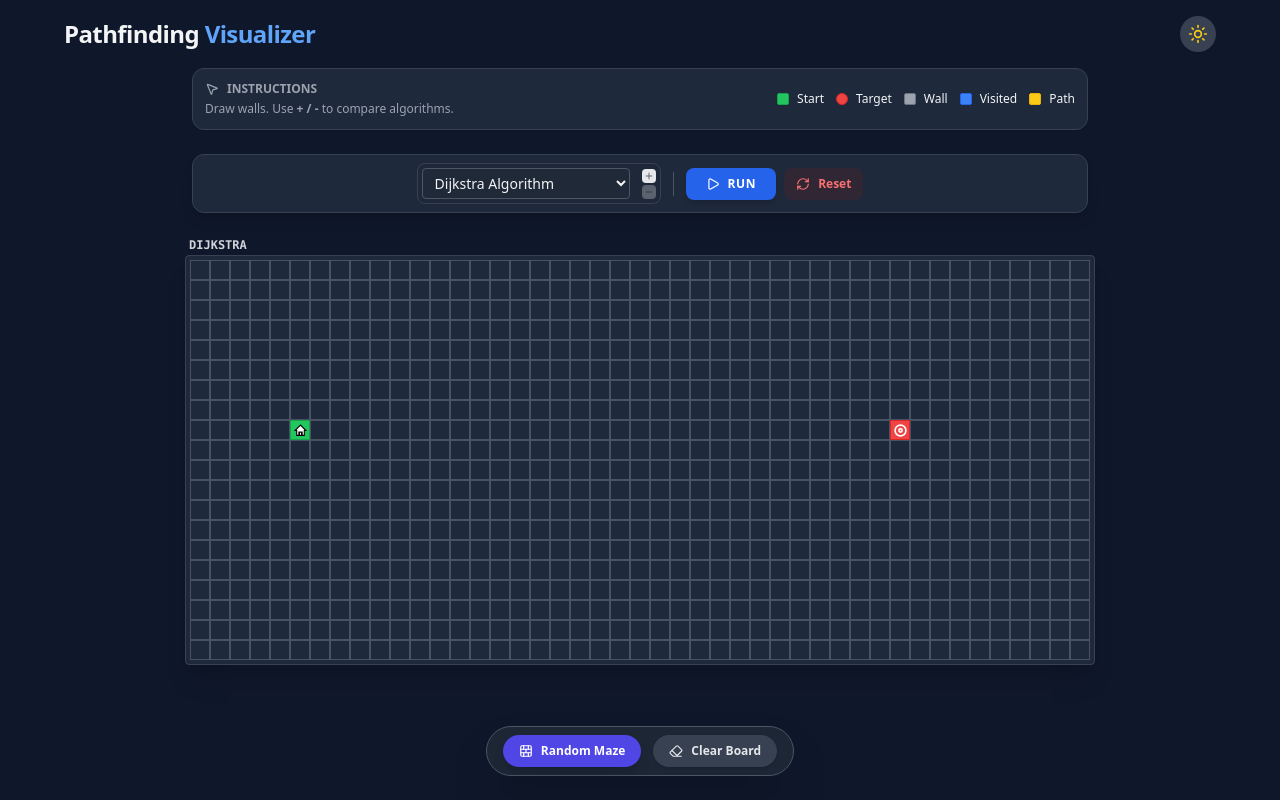
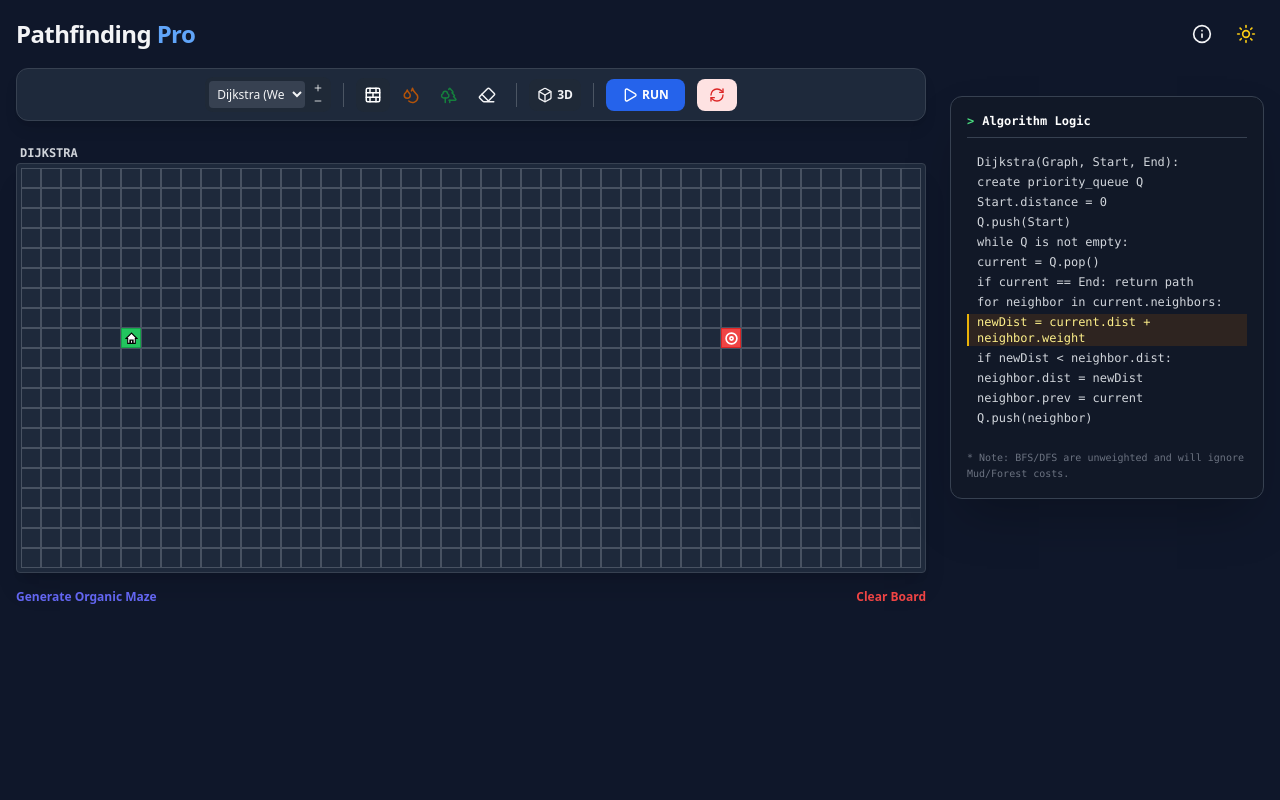
Before and after one commit to Ppratik765/Pathfinding-Algorithm-Visualiser, a React (Vite) app: page / in a window 1280 px wide. Built offline with nearby package versions, Linux system fonts and the light colour scheme.

Commit message:
Update App.jsx

```diff
--- a/src/App.jsx
+++ b/src/App.jsx
@@ -1,7 +1,53 @@
 import React, { useRef, useState, useEffect } from 'react';
 import { Grid } from './components/Grid';
-import { Play, RefreshCw, Moon, Sun, BrickWall, Eraser, MousePointer2, Plus, Minus } from 'lucide-react';
+import { Play, RefreshCw, Moon, Sun, BrickWall, Eraser, Info, Plus, Minus, Box, Trees, Droplets } from 'lucide-react';
 import { clsx } from 'clsx';
+
+// Pseudo-Code Data
+const PSEUDO_CODE = {
+  dijkstra: [
+    "Dijkstra(Graph, Start, End):",
+    "  create priority_queue Q",
+    "  Start.distance = 0",
+    "  Q.push(Start)",
+    "  while Q is not empty:",
+    "    current = Q.pop()",
+    "    if current == End: return path",
+    "    for neighbor in current.neighbors:",
+    "      newDist = current.dist + neighbor.weight", // Highlight logic for weights
+    "      if newDist < neighbor.dist:",
+    "        neighbor.dist = newDist",
+    "        neighbor.prev = current",
+    "        Q.push(neighbor)"
+  ],
+  bfs: [
+    "BFS(Graph, Start, End):",
+    "  create queue Q",
+    "  Q.push(Start)",
+    "  mark Start as visited",
+    "  while Q is not empty:",
+    "    current = Q.pop()",
+    "    if current == End: return path",
+    "    for neighbor in current.neighbors:",
+    "      if neighbor not visited:",
+    "        mark visited",
+    "        Q.push(neighbor)"
+  ],
+  astar: [
+    "A*(Graph, Start, End):",
+    "  openSet = {Start}",
+    "  Start.g = 0, Start.f = h(Start, End)",
+    "  while openSet not empty:",
+    "    current = node in openSet with lowest f",
+    "    if current == End: return path",
+    "    for neighbor in neighbors:",
+    "      tempG = current.g + neighbor.weight",
+    "      if tempG < neighbor.g:",
+    "        neighbor.g = tempG",
+    "        neighbor.f = tempG + h(neighbor, End)",
+    "        if neighbor not in openSet: add it"
+  ]
+};
 
 function App() {
   const [darkMode, setDarkMode] = useState(true);
@@ -9,15 +55,20 @@ function App() {
   const [results, setResults] = useState({});
   const [masterGrid, setMasterGrid] = useState(null);
 
+  // New States
+  const [tool, setTool] = useState('wall'); // wall, mud, forest, eraser
+  const [is3D, setIs3D] = useState(false);
+  const [showInstructions, setShowInstructions] = useState(false);
+
   const gridRefs = useRef({});
 
   const allAlgorithms = [
-      { value: 'dijkstra', label: 'Dijkstra Algorithm' },
-      { value: 'Astar', label: 'A* Search' },
-      { value: 'bfs', label: 'Breadth-First Search (BFS)' },
-      { value: 'dfs', label: 'Depth-First Search (DFS)' },
-      { value: 'greedy', label: 'Greedy Best-First Search' },
-      { value: 'bidirectional', label: 'Bidirectional BFS' },
+      { value: 'dijkstra', label: 'Dijkstra (Weighted)' },
+      { value: 'astar', label: 'A* Search (Weighted)' },
+      { value: 'greedy', label: 'Greedy Best-First (Weighted)' },
+      { value: 'bfs', label: 'BFS (Unweighted)' },
+      { value: 'dfs', label: 'DFS (Unweighted)' },
+      { value: 'bidirectional', label: 'Bidirectional (Unweighted)' },
   ];
 
   useEffect(() => {
@@ -27,199 +78,142 @@ function App() {
 
   const handleRun = () => {
     setResults({});
-    activeAlgos.forEach(algo => {
-        if(gridRefs.current[algo]) gridRefs.current[algo].animate();
-    });
+    activeAlgos.forEach(algo => { if(gridRefs.current[algo]) gridRefs.current[algo].animate(); });
   };
-
   const handleReset = () => {
     setResults({});
-    activeAlgos.forEach(algo => {
-        if(gridRefs.current[algo]) gridRefs.current[algo].reset();
-    });
+    activeAlgos.forEach(algo => { if(gridRefs.current[algo]) gridRefs.current[algo].reset(); });
   };
-
-  const handleClearWalls = () => {
-     const masterAlgo = activeAlgos[0];
-     if (gridRefs.current[masterAlgo]) gridRefs.current[masterAlgo].clearWalls();
+  const handleClear = () => {
+     if(gridRefs.current[activeAlgos[0]]) gridRefs.current[activeAlgos[0]].clearWalls();
   };
-
-  const handleGenerateMaze = () => {
-      handleClearWalls();
+  const handleMaze = () => {
+     handleClear();
      setTimeout(() => {
-          const masterAlgo = activeAlgos[0];
-          if (gridRefs.current[masterAlgo]) gridRefs.current[masterAlgo].generateMaze();
+        if(gridRefs.current[activeAlgos[0]]) gridRefs.current[activeAlgos[0]].generateMaze();
      }, 100);
   };
 
-  const addAlgorithm = () => {
-      if (activeAlgos.length >= 4) return;
-      const unused = allAlgorithms.find(a => !activeAlgos.includes(a.value));
-      if (unused) {
-          setActiveAlgos([...activeAlgos, unused.value]);
-      }
-  };
-
-  const removeAlgorithm = () => {
-      if (activeAlgos.length > 1) {
-          const newAlgos = [...activeAlgos];
-          newAlgos.pop();
-          setActiveAlgos(newAlgos);
-          setResults({});
-      }
-  };
-
-  const handleAlgoChange = (index, newValue) => {
-      const newAlgos = [...activeAlgos];
-      newAlgos[index] = newValue;
-      setActiveAlgos(newAlgos);
-      setResults({});
-  };
-
-  const handleFinish = (algo, time) => {
-      setResults(prev => ({ ...prev, [algo]: time }));
-  };
-
+  const addAlgorithm = () => { if(activeAlgos.length < 4) setActiveAlgos([...activeAlgos, allAlgorithms.find(a=>!activeAlgos.includes(a.value)).value]); };
+  const removeAlgorithm = () => { if(activeAlgos.length > 1) { const n=[...activeAlgos]; n.pop(); setActiveAlgos(n); setResults({}); }};
   const getWinStatus = (algo) => {
       if (activeAlgos.length === 1) return 'unknown';
       const times = Object.values(results);
-      if (times.length === 0) return 'unknown';
-      const myTime = results[algo];
-      if (!myTime) return 'unknown';
-
-      const minTime = Math.min(...times);
-      if (times.length === activeAlgos.length) {
-          return myTime === minTime ? 'winner' : 'loser';
-      }
-      return 'unknown';
+      if (times.length !== activeAlgos.length) return 'unknown';
+      const min = Math.min(...times);
+      return results[algo] === min ? 'winner' : 'loser';
   };
 
   return (
     <div className="min-h-screen flex flex-col items-center p-4 font-sans bg-gray-50 dark:bg-dark-bg text-gray-800 dark:text-gray-100 transition-colors duration-300">
 
       {/* Header */}
-      <div className="w-full max-w-6xl flex justify-between items-center mb-4">
-        <div>
-            <h1 className="text-2xl font-extrabold tracking-tight">
-            Pathfinding <span className="text-blue-600 dark:text-blue-400">Visualizer</span>
-            </h1>
-        </div>
-
-        <button
-            onClick={() => setDarkMode(!darkMode)}
-            className="p-2 rounded-full bg-gray-200 dark:bg-gray-700 hover:scale-110 transition-transform shadow-sm"
-        >
-            {darkMode ? <Sun size={20} className="text-yellow-400"/> : <Moon size={20} className="text-gray-600"/>}
-        </button>
-      </div>
-
-      {/* Instructions & Legend */}
-      <div className="w-full max-w-4xl mb-6 flex flex-col md:flex-row justify-between items-center gap-4 bg-white dark:bg-dark-panel p-3 rounded-xl shadow-sm border border-gray-200 dark:border-gray-700">
-         <div className="flex flex-col gap-1">
-            <h3 className="font-bold flex items-center gap-2 text-xs uppercase text-gray-400">
-                <MousePointer2 size={14} /> Instructions
-            </h3>
-            <p className="text-xs text-gray-500 dark:text-gray-400">
-                Draw walls. Use <span className="font-bold">+ / -</span> to compare algorithms.
-            </p>
-         </div>
-
-         {/* LEGEND */}
-         <div className="flex flex-wrap gap-3 text-xs font-medium">
-            <div className="flex items-center gap-2">
-                <div className="w-3 h-3 bg-green-500 border border-green-600 rounded-sm"></div> <span>Start</span>
-            </div>
-            <div className="flex items-center gap-2">
-                <div className="w-3 h-3 bg-red-500 border border-red-600 rounded-full"></div> <span>Target</span>
-            </div>
-            <div className="flex items-center gap-2">
-                <div className="w-3 h-3 bg-gray-800 dark:bg-gray-400 border border-gray-900 dark:border-gray-500 rounded-sm"></div> <span>Wall</span>
-            </div>
-            <div className="flex items-center gap-2">
-                <div className="w-3 h-3 bg-blue-500 border border-blue-600 rounded-sm"></div> <span>Visited</span>
-            </div>
-            <div className="flex items-center gap-2">
-                <div className="w-3 h-3 bg-yellow-400 border border-yellow-500 rounded-sm"></div> <span>Path</span>
-            </div>
+      <div className="w-full max-w-7xl flex justify-between items-center mb-4">
+        <h1 className="text-2xl font-extrabold tracking-tight">Pathfinding <span className="text-blue-600 dark:text-blue-400">Pro</span></h1>
+        <div className="flex gap-2">
+            <button onClick={() => setShowInstructions(true)} className="p-2 rounded-full hover:bg-gray-200 dark:hover:bg-gray-700"><Info size={20}/></button>
+            <button onClick={() => setDarkMode(!darkMode)} className="p-2 rounded-full hover:bg-gray-200 dark:hover:bg-gray-700">{darkMode ? <Sun size={20} className="text-yellow-400"/> : <Moon size={20}/>}</button>
         </div>
       </div>
 
-      {/* Control Bar */}
-      <div className="bg-white dark:bg-dark-panel p-2 rounded-xl shadow-lg border border-gray-200 dark:border-gray-700 flex flex-wrap gap-2 items-center justify-center mb-6 w-full max-w-4xl z-10 sticky top-2">
-        <div className="flex gap-2 items-center bg-gray-50 dark:bg-gray-800/50 p-1 rounded-lg border border-gray-200 dark:border-gray-700">
-            {activeAlgos.map((currentAlgo, idx) => (
-                <select
-                    key={idx}
-                    value={currentAlgo}
-                    onChange={(e) => handleAlgoChange(idx, e.target.value)}
-                    className="px-2 py-1 bg-white dark:bg-gray-800 border dark:border-gray-600 rounded text-sm font-medium focus:ring-2 focus:ring-blue-500 outline-none"
-                >
-                    {allAlgorithms.map(opt => (
-                        (opt.value === currentAlgo || !activeAlgos.includes(opt.value)) &&
-                        <option key={opt.value} value={opt.value}>{opt.label}</option>
-                    ))}
+      {/* Main Layout: Grid Left, Code Panel Right (lg screens) */}
+      <div className="flex flex-col lg:flex-row gap-6 w-full max-w-7xl">
+
+          {/* LEFT: Controls & Grid */}
+          <div className="flex-1 flex flex-col items-center">
+
+              {/* TOOLBAR */}
+              <div className="bg-white dark:bg-dark-panel p-2 rounded-xl shadow-lg border border-gray-200 dark:border-gray-700 flex flex-wrap gap-3 items-center justify-center mb-6 w-full sticky top-2 z-50">
+                {/* Algorithms */}
+                <div className="flex gap-1 bg-gray-100 dark:bg-gray-800 p-1 rounded-lg">
+                    {activeAlgos.map((cur, i) => (
+                        <select key={i} value={cur} onChange={(e)=>{const n=[...activeAlgos]; n[i]=e.target.value; setActiveAlgos(n); setResults({})}} className="w-24 px-1 py-1 text-xs bg-white dark:bg-gray-700 rounded border-none outline-none">
+                            {allAlgorithms.map(a=>( (a.value===cur || !activeAlgos.includes(a.value)) && <option key={a.value} value={a.value}>{a.label}</option>))}
                         </select>
                     ))}
-
-            <div className="flex flex-col gap-0.5 ml-1">
-                <button onClick={addAlgorithm} disabled={activeAlgos.length >= 4} className="p-0.5 bg-gray-200 hover:bg-green-100 text-gray-600 hover:text-green-600 rounded disabled:opacity-30">
-                    <Plus size={10} />
-                </button>
-                <button onClick={removeAlgorithm} disabled={activeAlgos.length <= 1} className="p-0.5 bg-gray-200 hover:bg-red-100 text-gray-600 hover:text-red-600 rounded disabled:opacity-30">
-                    <Minus size={10} />
-                </button>
-            </div>
+                    <div className="flex flex-col"><button onClick={addAlgorithm} className="h-full px-1 hover:text-green-500"><Plus size={10}/></button><button onClick={removeAlgorithm} className="h-full px-1 hover:text-red-500"><Minus size={10}/></button></div>
                 </div>
 
-        <div className="h-6 w-px bg-gray-300 dark:bg-gray-600 mx-1 hidden md:block"></div>
+                <div className="w-px h-6 bg-gray-300 dark:bg-gray-600"></div>
 
-        <button onClick={handleRun} className="flex items-center gap-2 px-5 py-2 bg-blue-600 hover:bg-blue-700 text-white rounded-lg font-bold shadow-md transition-transform active:scale-95 text-xs uppercase tracking-wider">
-          <Play size={14} /> Run
+                {/* Drawing Tools */}
+                <div className="flex gap-1">
+                    <button onClick={()=>setTool('wall')} title="Wall" className={clsx("p-2 rounded-lg transition-all", tool==='wall' ? "bg-gray-800 text-white" : "hover:bg-gray-200 dark:hover:bg-gray-700")}><BrickWall size={18}/></button>
+                    <button onClick={()=>setTool('mud')} title="Mud (Cost 5)" className={clsx("p-2 rounded-lg transition-all", tool==='mud' ? "bg-amber-700 text-white" : "hover:bg-gray-200 dark:hover:bg-gray-700 text-amber-700")}><Droplets size={18}/></button>
+                    <button onClick={()=>setTool('forest')} title="Forest (Cost 15)" className={clsx("p-2 rounded-lg transition-all", tool==='forest' ? "bg-green-700 text-white" : "hover:bg-gray-200 dark:hover:bg-gray-700 text-green-700")}><Trees size={18}/></button>
+                    <button onClick={()=>setTool('eraser')} title="Eraser" className={clsx("p-2 rounded-lg transition-all", tool==='eraser' ? "bg-blue-600 text-white" : "hover:bg-gray-200 dark:hover:bg-gray-700")}><Eraser size={18}/></button>
+                </div>
+
+                <div className="w-px h-6 bg-gray-300 dark:bg-gray-600"></div>
+
+                {/* 3D Toggle */}
+                <button onClick={()=>setIs3D(!is3D)} className={clsx("p-2 rounded-lg font-bold text-xs flex items-center gap-1", is3D ? "bg-purple-600 text-white" : "bg-gray-100 dark:bg-gray-800")}>
+                    <Box size={16}/> 3D
                 </button>
 
-        <button onClick={handleReset} className="flex items-center gap-2 px-3 py-2 bg-red-50 hover:bg-red-100 text-red-600 dark:bg-red-900/20 dark:text-red-400 rounded-lg font-bold text-xs">
-          <RefreshCw size={14} /> Reset
-        </button>
+                <div className="w-px h-6 bg-gray-300 dark:bg-gray-600"></div>
+
+                <button onClick={handleRun} className="px-4 py-2 bg-blue-600 hover:bg-blue-700 text-white rounded-lg font-bold text-xs flex items-center gap-1"><Play size={16}/> RUN</button>
+                <button onClick={handleReset} className="px-3 py-2 bg-red-100 text-red-600 hover:bg-red-200 rounded-lg font-bold text-xs"><RefreshCw size={16}/></button>
               </div>
 
-      {/* Grids Container */}
-      <div className="flex flex-col gap-4 w-full items-center pb-24">
+              {/* GRIDS */}
+              <div className="flex flex-col gap-6 w-full items-center pb-24">
                 {activeAlgos.map((algo, index) => (
-            <div key={algo} className={clsx("relative transition-all duration-500", index > 0 && "opacity-90 hover:opacity-100")}>
+                    <div key={algo} className={clsx("relative transition-opacity", index > 0 && "opacity-90")}>
                         <Grid
                             ref={el => gridRefs.current[algo] = el}
                             algoType={algo}
                             isComparison={index > 0}
                             masterGridState={index > 0 ? masterGrid : null}
                             onGridUpdate={index === 0 ? setMasterGrid : undefined}
-                    onFinish={handleFinish}
+                            onFinish={(alg, t) => setResults(p => ({...p, [alg]: t}))}
                             winStatus={getWinStatus(algo)}
+                            is3D={is3D}
+                            tool={tool}
                         />
-                {index > 0 && (
-                     <div className="absolute bottom-2 right-2 bg-black/50 text-white text-[10px] px-2 py-0.5 rounded pointer-events-none backdrop-blur-sm">
-                        Linked to Master
-                    </div>
-                )}
+                        {index===0 && <button onClick={handleMaze} className="absolute -bottom-8 left-0 text-xs font-bold text-indigo-500 hover:underline">Generate Organic Maze</button>}
+                        {index===0 && <button onClick={handleClear} className="absolute -bottom-8 right-0 text-xs font-bold text-red-500 hover:underline">Clear Board</button>}
                     </div>
                 ))}
               </div>
-
-      {/* Bottom Floating Controls */}
-      <div className="fixed bottom-6 flex gap-3 bg-white/90 dark:bg-gray-800/90 backdrop-blur p-2 px-4 rounded-full shadow-2xl border border-gray-200 dark:border-gray-600 z-50">
-        <button
-            onClick={handleGenerateMaze}
-            className="flex items-center gap-2 px-4 py-2 bg-indigo-600 hover:bg-indigo-700 text-white rounded-full font-bold text-xs shadow-lg transition-all hover:-translate-y-1"
-        >
-            <BrickWall size={14} /> Random Maze
-        </button>
-        <button
-            onClick={handleClearWalls}
-            className="flex items-center gap-2 px-4 py-2 bg-gray-200 hover:bg-gray-300 dark:bg-gray-700 dark:hover:bg-gray-600 text-gray-800 dark:text-gray-200 rounded-full font-bold text-xs shadow transition-all"
-        >
-            <Eraser size={14} /> Clear Board
-        </button>
           </div>
 
+          {/* RIGHT: Code Panel (Hidden on mobile) */}
+          <div className="hidden lg:block w-80 bg-gray-900 text-gray-300 p-4 rounded-xl h-fit sticky top-24 font-mono text-xs shadow-2xl border border-gray-700">
+              <h3 className="text-white font-bold mb-4 border-b border-gray-700 pb-2 flex items-center gap-2"><span className="text-green-400">{`>`}</span> Algorithm Logic</h3>
+              <div className="space-y-1">
+                 {(PSEUDO_CODE[activeAlgos[0]] || ["Select an algorithm to view logic"]).map((line, i) => (
+                     <div key={i} className={clsx("pl-2 border-l-2 border-transparent", line.includes("weight") && activeAlgos[0] !== 'bfs' ? "bg-yellow-900/30 text-yellow-200 border-yellow-500" : "")}>
+                         {line}
+                     </div>
+                 ))}
+              </div>
+              <div className="mt-6 text-[10px] text-gray-500">
+                  * Note: BFS/DFS are unweighted and will ignore Mud/Forest costs.
+              </div>
+          </div>
+
+      </div>
+
+      {/* Instructions Modal */}
+      {showInstructions && (
+          <div className="fixed inset-0 z-[100] bg-black/60 backdrop-blur-sm flex items-center justify-center p-4">
+              <div className="bg-white dark:bg-gray-900 w-full max-w-lg p-6 rounded-2xl shadow-2xl border border-gray-700 relative">
+                  <button onClick={()=>setShowInstructions(false)} className="absolute top-4 right-4 text-gray-500 hover:text-white">✕</button>
+                  <h2 className="text-2xl font-bold mb-4">How to Use</h2>
+                  <ul className="space-y-3 text-sm text-gray-600 dark:text-gray-300">
+                      <li><strong>🖱️ Drag Nodes:</strong> Move Start (Green) or End (Red) nodes even after the algorithm finishes for real-time updates!</li>
+                      <li><strong>🌲 Terrain:</strong> Select <strong>Mud</strong> (Cost 5) or <strong>Forest</strong> (Cost 15). Watch how Dijkstra avoids them while BFS gets stuck!</li>
+                      <li><strong>🧊 3D Mode:</strong> Click "3D" to see walls rise from the board.</li>
+                      <li><strong>⚡ Comparison:</strong> Use the <strong>+</strong> button to add more algorithms side-by-side.</li>
+                  </ul>
+                  <div className="mt-6 flex justify-end">
+                      <button onClick={()=>setShowInstructions(false)} className="px-6 py-2 bg-blue-600 text-white rounded-lg font-bold">Got it!</button>
+                  </div>
+              </div>
+          </div>
+      )}
     </div>
   );
 }
```
Lines whose indentation alone changed are shown as unchanged.
